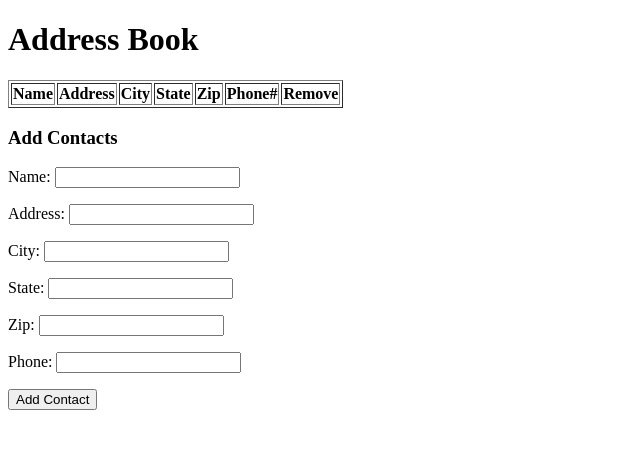
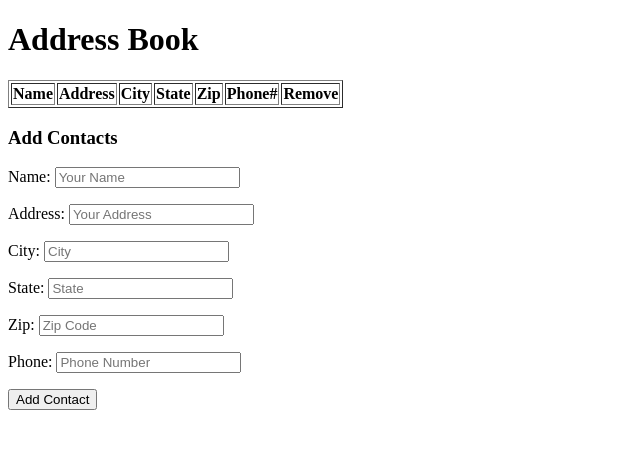
Before and after one commit to areveal/Codeup_Web_Exercises, a PHP site: page /address_book.php in a window 1280 px wide. Shown: the top 449 px of the page, without its empty margins (0-640 px from the left). Run offline with PHP 8.4, Linux system fonts and the light colour scheme; lists and menus that the app fills with data are empty.

Commit message:
added filename construct functinality

```diff
--- a/public/address_book.php
+++ b/public/address_book.php
@@ -6,6 +6,10 @@ class AddressDataStore {
 	//declare class attributes
     public $filename = '';
     public $addresses_array = [];
+
+    public function __construct($filename = 'address_book.csv') {
+    	$this->filename = $filename;
+    }
 
     //method to read from address book
     public function read_address_book() {
@@ -38,8 +42,6 @@ class AddressDataStore {
 
 //create an instance
 $address_book = new AddressDataStore();
-//assign filename
-$address_book->filename = 'address_book.csv';
 //upload file
 $address_book->read_address_book();
 
@@ -55,6 +57,7 @@ if(!empty($_POST['name']) && !empty($_POST['address']) && !empty($_POST['city'])
 	$address_book->addresses_array[] = $new_address;
 	//save addresses if new one added
 	$address_book->write_address_book();
+
 }
 
 //remove items if we get an index to remove
@@ -104,27 +107,27 @@ if(isset($_GET['remove_item'])) {
 	<form method="POST" action="address_book.php">
 		<p>
 			<label for="name">Name:</label>
-			<input id="name" type="text" name="name" value="<?= (!$isValid && !empty($_POST['name'])) ? $_POST['name'] : '' ?>">
+			<input id="name" placeholder="Your Name" type="text" name="name" value="<?= (!$isValid && !empty($_POST['name'])) ? $_POST['name'] : '' ?>">
 		</p>
 		<p>
 			<label for="address">Address:</label>
-			<input id="address" type="text" name="address" value="<?= (!$isValid && !empty($_POST['address'])) ? $_POST['address'] : '' ?>">
+			<input id="address" placeholder="Your Address" type="text" name="address" value="<?= (!$isValid && !empty($_POST['address'])) ? $_POST['address'] : '' ?>">
 		</p>
 		<p>
 			<label for="city">City:</label>
-			<input id="city" type="text" name="city" value="<?= (!$isValid && !empty($_POST['city'])) ? $_POST['city'] : '' ?>">
+			<input id="city" placeholder="City" type="text" name="city" value="<?= (!$isValid && !empty($_POST['city'])) ? $_POST['city'] : '' ?>">
 		</p>
 		<p>
 			<label for="state">State:</label>
-			<input id="state" type="text" name="state" value="<?= (!$isValid && !empty($_POST['state'])) ? $_POST['state'] : '' ?>">
+			<input id="state" placeholder="State" type="text" name="state" value="<?= (!$isValid && !empty($_POST['state'])) ? $_POST['state'] : '' ?>">
 		</p>
 		<p>
 			<label for="zip">Zip:</label>
-			<input id="zip" type="text" name="zip" value="<?= (!$isValid && !empty($_POST['zip'])) ? $_POST['zip'] : '' ?>">
+			<input id="zip" placeholder="Zip Code" type="text" name="zip" value="<?= (!$isValid && !empty($_POST['zip'])) ? $_POST['zip'] : '' ?>">
 		</p>
 		<p>
 			<label for="phone">Phone:</label>
-			<input id="phone" type="text" name="phone" value="<?= (!$isValid && !empty($_POST['phone'])) ? $_POST['phone'] : '' ?>">
+			<input id="phone" placeholder="Phone Number" type="text" name="phone" value="<?= (!$isValid && !empty($_POST['phone'])) ? $_POST['phone'] : '' ?>">
 		</p>
 
 		<input type='submit' value="Add Contact">
```
